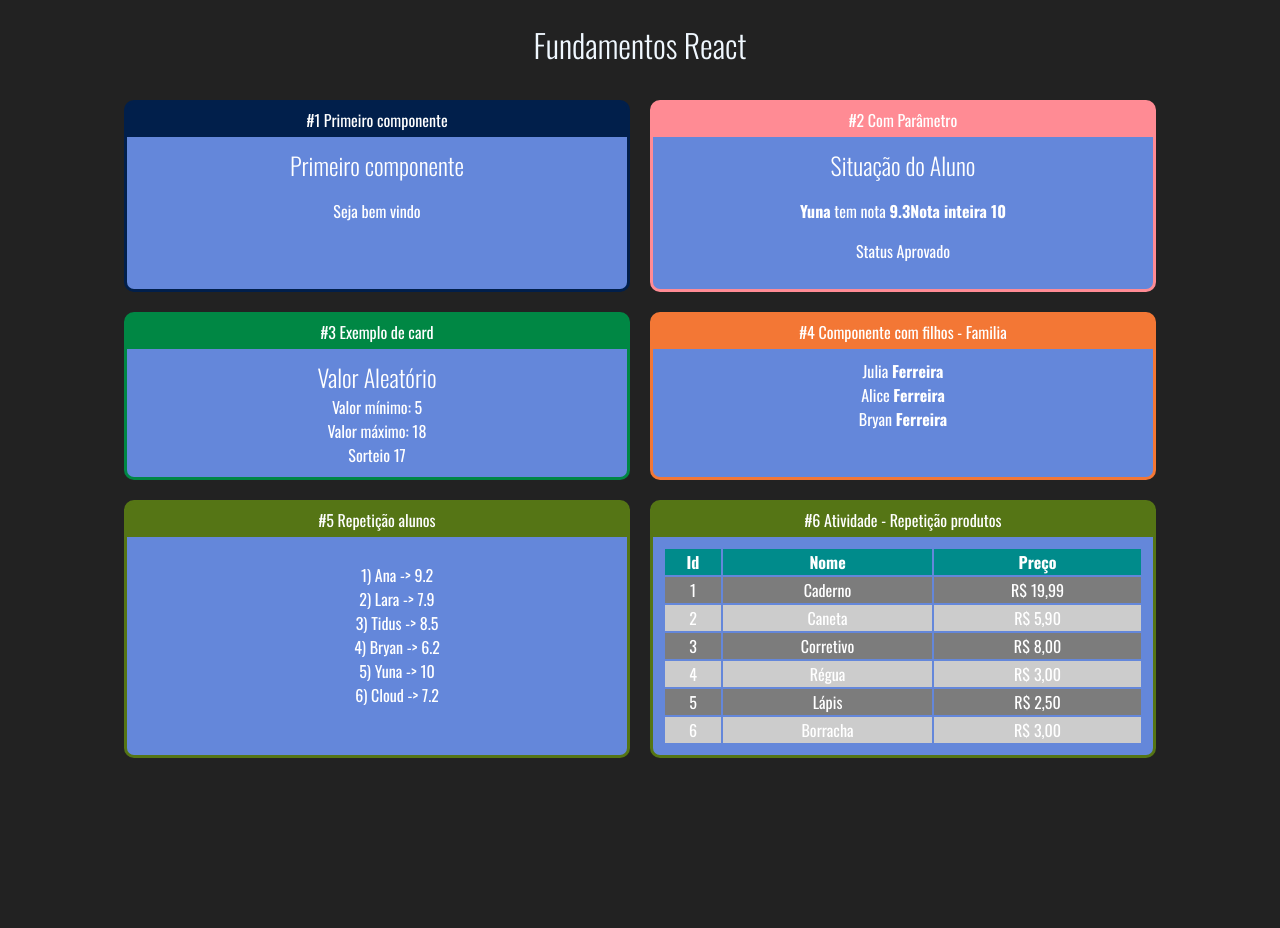
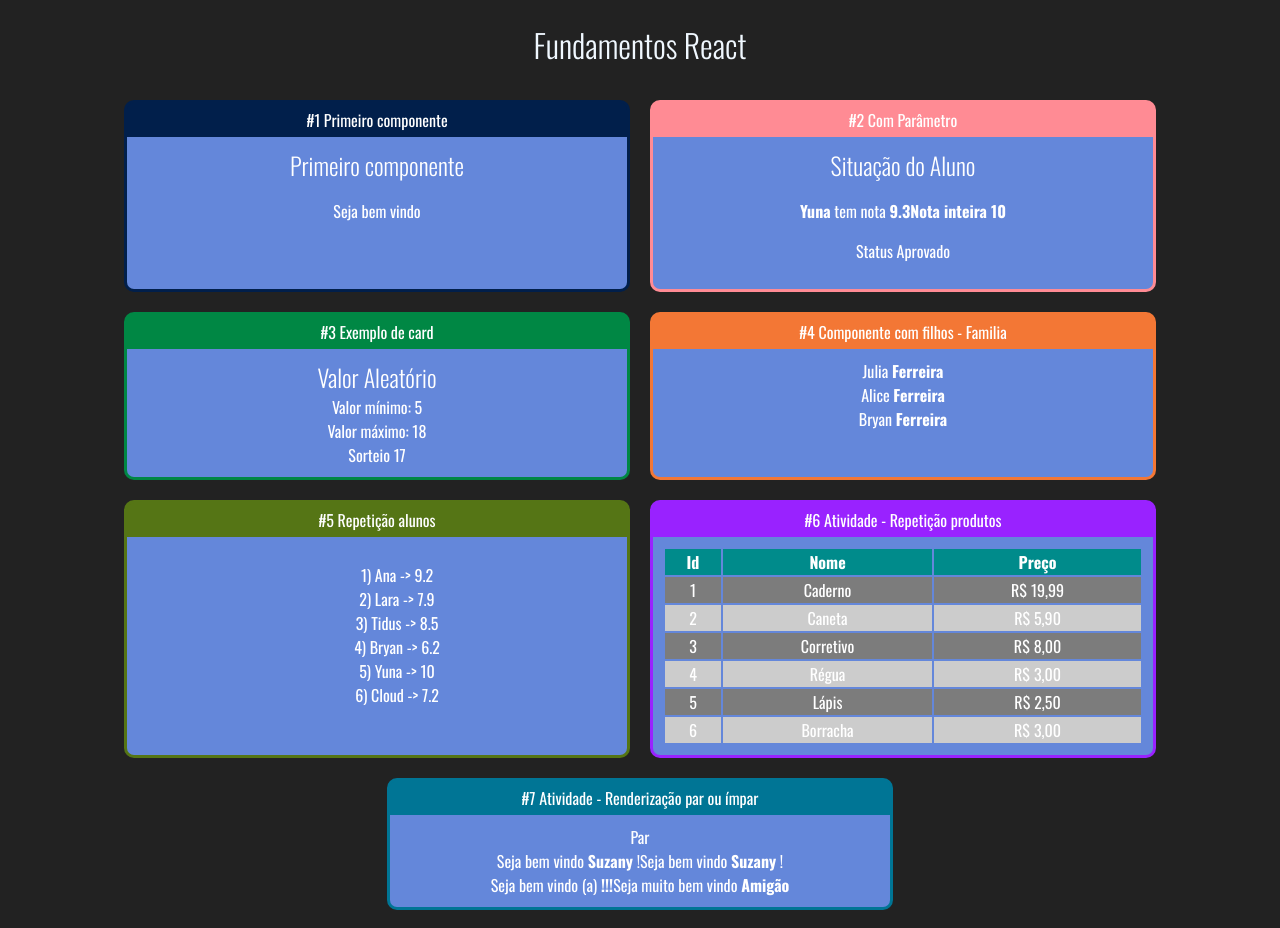
Before and after one commit to alesandraisla/curso-reactjs-redux, a React (Create React App) app in the folder fundamentos-react/: page / in a window 1280 px wide. Before the commit the page ends 800 px from the top, so only its background shows below. Built offline with nearby package versions, Linux system fonts and the light colour scheme.

Commit message:
Componente condicional

```diff
--- a/fundamentos-react/src/App.jsx
+++ b/fundamentos-react/src/App.jsx
@@ -9,6 +9,8 @@ import Familia from "./components/basicos/Familia";
 import FamiliaMembro from "./components/basicos/FamiliaMembro";
 import ListaAlunos from "./components/repeticao/ListaAlunos";
 import TabelaProdutos from "./components/repeticao/TabelaProdutos";
+import { ParOuImpar } from "./components/Condicional/ParOuImpar";
+import { UsuarioIno } from "./components/Condicional/UsuarioInfo";
 
 export default function App(props) {
   return (
@@ -35,8 +37,16 @@ export default function App(props) {
           <Card titulo="#5 Repetição alunos" color="#557515">
             <ListaAlunos />
           </Card>
-          <Card titulo="#6 Atividade - Repetição produtos" color="#557515">
+          <Card titulo="#6 Atividade - Repetição produtos" color="#92ff">
             <TabelaProdutos />
+          </Card>
+          <Card
+            titulo="#7 Atividade - Renderização par ou ímpar"
+            color="#007595"
+          >
+            <ParOuImpar numero={20} />
+            <UsuarioIno usuario={{ nome: "Suzany" }} />
+            <UsuarioIno usuario={{ email: "su@gmail.com" }} />
           </Card>
         </div>
       </div>
--- /dev/null
+++ b/fundamentos-react/src/components/Condicional/ParOuImpar.jsx
@@ -0,0 +1,6 @@
+import React from "react";
+
+export function ParOuImpar(props) {
+  const isPar = props.numero % 2 === 0;
+  return <div>{isPar ? <span>Par</span> : <span>Ímpar</span>}</div>;
+}
--- /dev/null
+++ b/fundamentos-react/src/components/Condicional/UsuarioInfo.jsx
@@ -0,0 +1,21 @@
+import If, { Else } from "./if";
+
+export function UsuarioIno(props) {
+  const usuario = props.usuario || {};
+  return (
+    <div>
+      <If test={usuario && usuario.nome}>
+        Seja bem vindo <strong>{props.usuario.nome}</strong> !
+      </If>
+      <If test={!usuario || !usuario.nome}>
+        Seja bem vindo (a) <strong>!!!</strong>
+      </If>
+      <If test={usuario && usuario.nome}>
+        Seja bem vindo <strong>{props.usuario.nome}</strong> !
+        <Else>
+          Seja muito bem vindo <strong>Amigão</strong>
+        </Else>
+      </If>
+    </div>
+  );
+}
--- /dev/null
+++ b/fundamentos-react/src/components/Condicional/if.js
@@ -0,0 +1,29 @@
+// eslint-disable-next-line import/no-anonymous-default-export
+// export default (props) => {
+//   if (props.test) {
+//     return props.children;
+//   } else {
+//     return false;
+//   }
+// };
+
+// eslint-disable-next-line import/no-anonymous-default-export
+export default (props) => {
+  const elseChild = props.children.filter((child) => {
+    return child.type && child.type.name === "Else";
+  })[0];
+
+  const ifChildren = props.children.filter((child) => {
+    return child !== elseChild;
+  });
+
+  if (props.test) {
+    return ifChildren;
+  } else if (elseChild) {
+    return elseChild;
+  } else {
+    return false;
+  }
+};
+
+export const Else = (props) => props.children;
```
